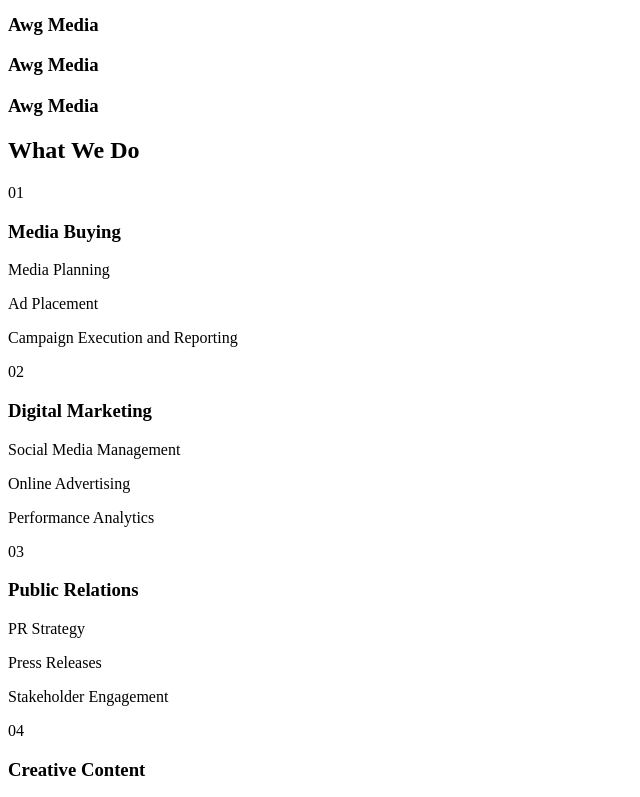
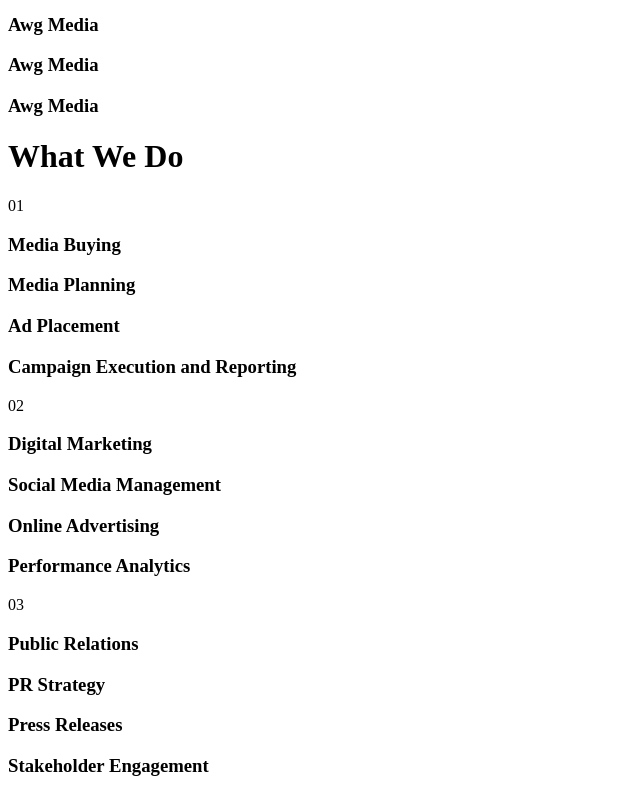
Before and after one commit to VickNat/awg-comms, a Next.js app: page /HomeView in a window 1280 px wide. Shown: the part 3100-3897 px from the top of the page, without its empty margins (0-640 px from the left). Built offline with nearby package versions, Linux system fonts and the light colour scheme.

Commit message:
services in motion

```diff
--- a/src/components/home/AboutSection.tsx
+++ b/src/components/home/AboutSection.tsx
@@ -14,7 +14,7 @@ const HeaderText = ({
       <motion.div
         initial={{ y: "100%" }}
         whileInView={{ y: 0 }}
-        viewport={{ root: containerRef, amount: 0, margin: "0px 0px -20% 0px", once: true }}
+        viewport={{ root: containerRef, amount: 0, margin: "0px 0px -10% 0px", once: true }}
         transition={{ ease: "easeOut", duration: 0.5 }}
       >
         {children}
@@ -35,7 +35,7 @@ const PText = ({
       <motion.div
         initial="initial"
         whileInView="WhileInView"
-        viewport={{ root: containerRef, amount: 0, margin: "0px 0px -20% 0px", once: true }}
+        viewport={{ root: containerRef, amount: 0, margin: "0px 0px -10% 0px", once: true }}
         transition={{ staggerChildren: 0.015, ease: "easeOut" }}
       >
         {children.split(" ").map((word, i) => (
@@ -88,7 +88,7 @@ const AboutSection = () => {
                 initial={{ y: "100%", opacity: 0 }}
                 whileInView={{ y: 0, opacity: 1 }}
                 transition={{ease: "easeIn"}}
-                viewport={{ root: aboutContainer, amount: 0, margin: "0px 0px -20% 0px", once: true }}
+                viewport={{ root: aboutContainer, amount: 0, margin: "0px 0px -10% 0px", once: true }}
                 >
                 Who We Are
               </motion.button>
--- a/src/components/home/ServicesSection.tsx
+++ b/src/components/home/ServicesSection.tsx
@@ -1,13 +1,45 @@
-import React from "react";
+import React, { useRef } from "react";
 import ServicesCard from "../ui/ServicesCard";
+import { motion } from "motion/react";
 
+const ServicesHeader = ({
+  children,
+  containerRef,
+}: {
+  children: string;
+  containerRef: React.RefObject<HTMLDivElement | null>;
+}) => {
+  return (
+    <h1 className="w-full h-fit overflow-hidden uppercase text-5xl">
+      <motion.div
+        initial={{ y: "100%" }}
+        whileInView={{ y: 0 }}
+        viewport={{
+          root: containerRef,
+          amount: 0,
+          margin: "0px 0px -5% 0px",
+          once: true,
+        }}
+        transition={{ ease: "easeOut", duration: 0.5 }}
+      >
+        {children}
+      </motion.div>
+    </h1>
+  );
+};
 const ServicesSection = () => {
+  const serviceTitle = useRef<HTMLDivElement | null>(null);
+
   return (
     <div className="relative min-h-screen w-full">
       <div className="relative flex flex-1 my-12">
-        <h2 className="relative uppercase text-5xl w-1/2">
-          What We Do
-        </h2>
+        <div ref={serviceTitle} className="relative w-1/2 pb-28">
+          <div className="sticky top-12">
+            <ServicesHeader containerRef={serviceTitle}>
+              What We Do
+            </ServicesHeader>
+          </div>
+        </div>
         {/* <button className="relative px-8 py-3 border border-primary rounded-full uppercase">
           Discover our services
         </button> */}
--- a/src/components/ui/ServicesCard.tsx
+++ b/src/components/ui/ServicesCard.tsx
@@ -1,4 +1,5 @@
-import React from "react";
+import React, { useRef} from "react";
+import { motion } from "motion/react";
 
 interface ServicesCardProps {
   title: string;
@@ -6,20 +7,43 @@ interface ServicesCardProps {
   serviceId: number
 }
 
+const ServicesText = ({
+  children,
+  containerRef,
+}: {
+  children: string;
+  containerRef: React.RefObject<HTMLDivElement | null>;
+}) => {
+  return (
+    <h3 className="w-full h-fit overflow-hidden">
+      <motion.div
+        initial={{ y: "100%" }}
+        whileInView={{ y: 0 }}
+        viewport={{ root: containerRef, amount: 0, margin: "0px 0px -5% 0px" }}
+        transition={{ ease: "easeOut", duration: 0.5 }}
+      >
+        {children}
+      </motion.div>
+    </h3>
+  );
+};
+
 const ServicesCard: React.FC<ServicesCardProps> = ({
   serviceId,
   title,
   serviceList,
 }) => {
+
+  const serviceContainer = useRef<HTMLDivElement | null>(null);
   return (
-    <div className="relative text-primary bg- w-full py-6 border-t-1">
+    <div ref={serviceContainer} className="relative text-primary bg- w-full py-6 border-t-1">
       <div className="flex flex-1 items-start h-full w-full ">
         <p className="text-7xl w-1/2">{`0${serviceId}`}</p>
         <div className="flex flex-col gap-4">
-          <h3 className="text-xl font-semibold ">{title}</h3>
+          <div className="text-xl font-semibold "><ServicesText containerRef={serviceContainer}>{title}</ServicesText></div>
           <div className="flex flex-col">
             {serviceList.map((service, index) => (
-              <p key={index} className="leading-relaxed">{service}</p>
+              <div key={index} className="leading-relaxed"><ServicesText containerRef={serviceContainer}>{service}</ServicesText></div>
             ))}
           </div>
         </div>
```
